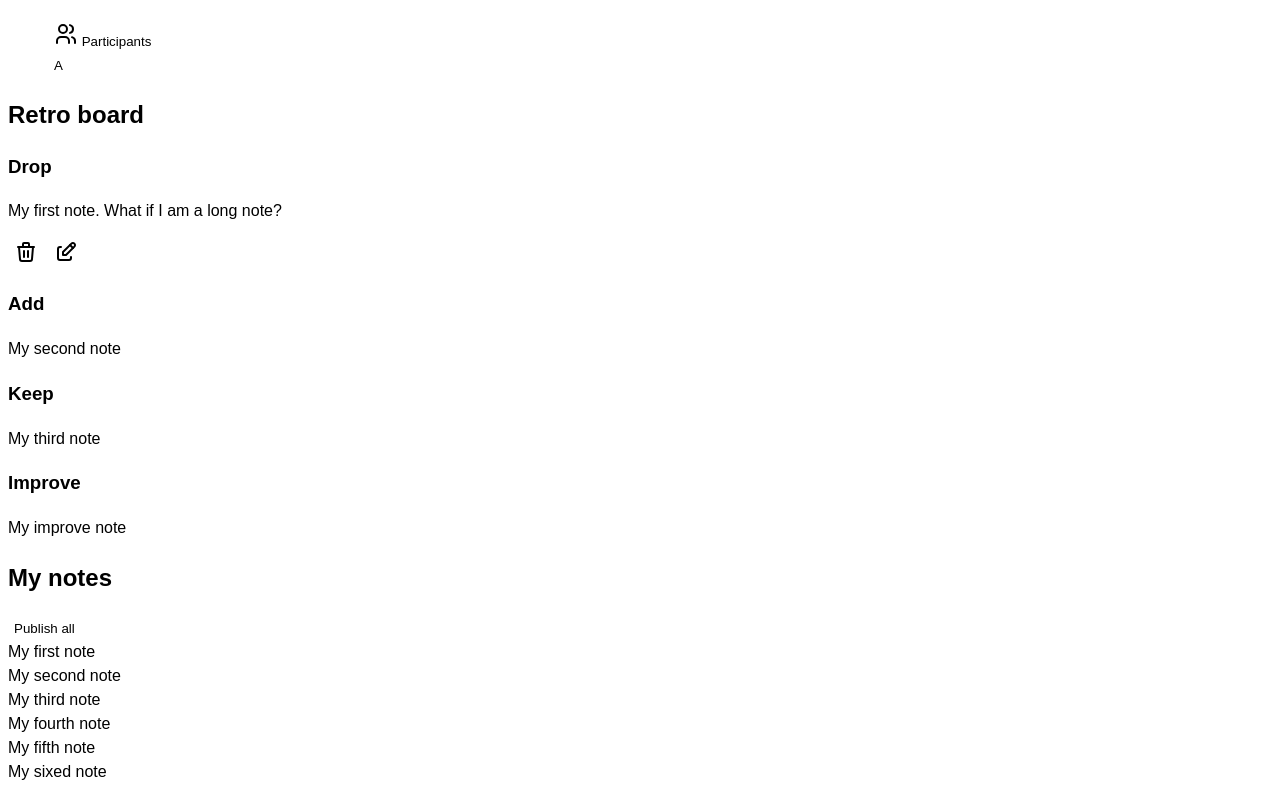
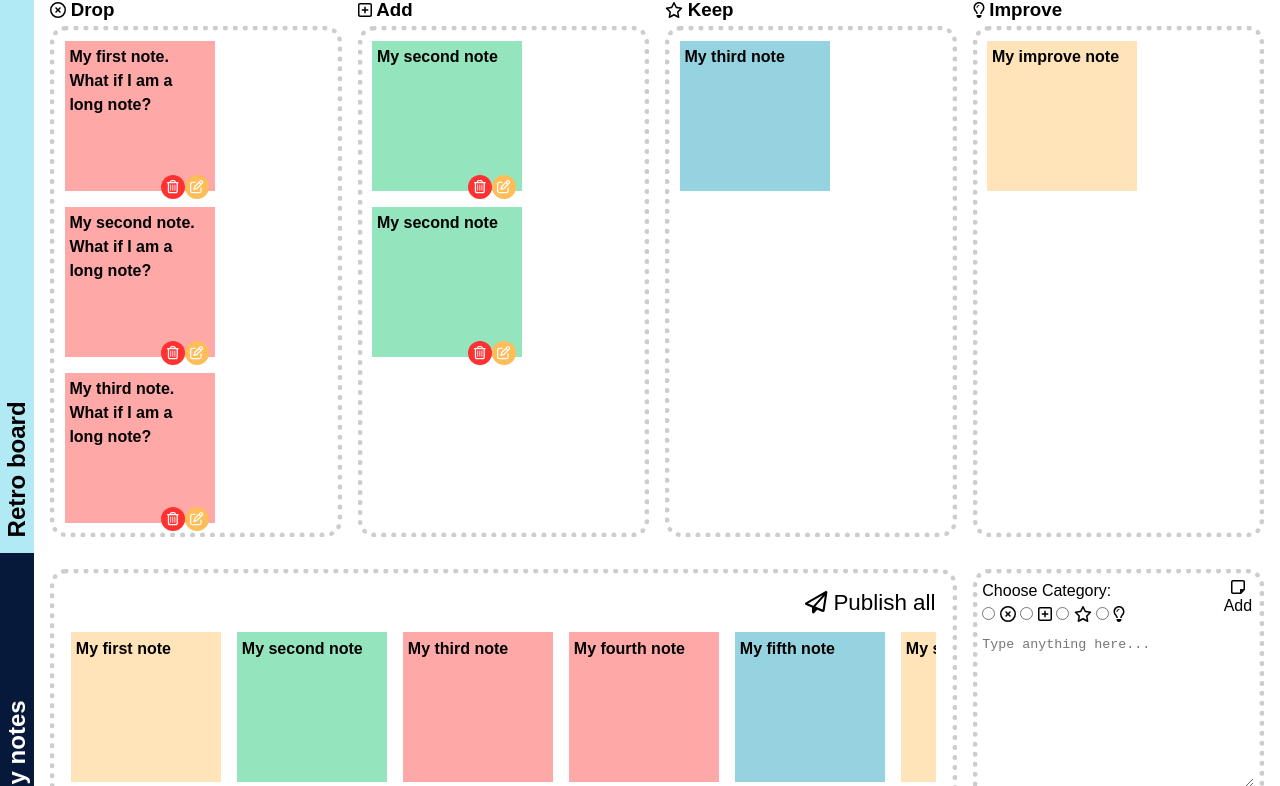
Before and after one commit to LenkoIvanov/VanillaRetroTool, a website built with Vite: page client/index.html in a window 1280 px wide. Shown: the part 70-856 px from the top of the page. Built offline with nearby package versions, Linux system fonts and the light colour scheme.

Commit message:
Feature: Implement app layout (#16)

```diff
--- a/client/index.html
+++ b/client/index.html
@@ -5,6 +5,7 @@
     <meta name="viewport" content="width=device-width, initial-scale=1.0" />
     <title>JustAnotherRetro</title>
     <link rel="stylesheet" href="./src/styles/index.css" />
+    <script src="./src/scripts/loadFA.js" type="module"></script>
   </head>
   <body>
     <header>
@@ -12,24 +13,7 @@
       <ul class="navbar-menu">
         <li>
           <button type="button" class="btn btn-primary">
-            <svg
-              xmlns="http://www.w3.org/2000/svg"
-              width="24"
-              height="24"
-              viewBox="0 0 24 24"
-              fill="none"
-              stroke="currentColor"
-              stroke-width="2"
-              stroke-linecap="round"
-              stroke-linejoin="round"
-              class="icon icon-tabler icons-tabler-outline icon-tabler-users"
-            >
-              <path stroke="none" d="M0 0h24v24H0z" fill="none" />
-              <path d="M9 7m-4 0a4 4 0 1 0 8 0a4 4 0 1 0 -8 0" />
-              <path d="M3 21v-2a4 4 0 0 1 4 -4h4a4 4 0 0 1 4 4v2" />
-              <path d="M16 3.13a4 4 0 0 1 0 7.75" />
-              <path d="M21 21v-2a4 4 0 0 0 -3 -3.85" />
-            </svg>
+            <i class="fa-regular fa-user"></i>
             Participants
           </button>
         </li>
@@ -38,78 +22,95 @@
     </header>
     <main>
       <section class="section section-board row-span-2">
-        <h2 class="section__title">Retro board</h2>
+        <div class="section__title__wrapper">
+          <h2 class="section__title">Retro board</h2>
+        </div>
         <div class="board">
           <section class="board-col retro-category">
-            <header class="retro-category__title"><h3>Drop</h3></header>
+            <header class="retro-category__title">
+              <i class="fa-regular fa-circle-xmark"></i>
+              <h3>Drop</h3>
+            </header>
             <section class="retro-category__content content-wrapper">
               <article class="note note-danger">
                 <p>My first note. What if I am a long note?</p>
                 <div class="note-actions">
                   <button class="btn btn-round delete">
-                    <svg
-                      xmlns="http://www.w3.org/2000/svg"
-                      width="24"
-                      height="24"
-                      viewBox="0 0 24 24"
-                      fill="none"
-                      stroke="currentColor"
-                      stroke-width="2"
-                      stroke-linecap="round"
-                      stroke-linejoin="round"
-                      class="icon icon-tabler icons-tabler-outline icon-tabler-trash"
-                    >
-                      <path stroke="none" d="M0 0h24v24H0z" fill="none" />
-                      <path d="M4 7l16 0" />
-                      <path d="M10 11l0 6" />
-                      <path d="M14 11l0 6" />
-                      <path
-                        d="M5 7l1 12a2 2 0 0 0 2 2h8a2 2 0 0 0 2 -2l1 -12"
-                      />
-                      <path d="M9 7v-3a1 1 0 0 1 1 -1h4a1 1 0 0 1 1 1v3" />
-                    </svg>
+                    <i class="fa-regular fa-trash-can"></i>
                   </button>
                   <button class="btn btn-round edit">
-                    <svg
-                      xmlns="http://www.w3.org/2000/svg"
-                      width="24"
-                      height="24"
-                      viewBox="0 0 24 24"
-                      fill="none"
-                      stroke="currentColor"
-                      stroke-width="2"
-                      stroke-linecap="round"
-                      stroke-linejoin="round"
-                      class="icon icon-tabler icons-tabler-outline icon-tabler-edit"
-                    >
-                      <path stroke="none" d="M0 0h24v24H0z" fill="none" />
-                      <path
-                        d="M7 7h-1a2 2 0 0 0 -2 2v9a2 2 0 0 0 2 2h9a2 2 0 0 0 2 -2v-1"
-                      />
-                      <path
-                        d="M20.385 6.585a2.1 2.1 0 0 0 -2.97 -2.97l-8.415 8.385v3h3l8.385 -8.415z"
-                      />
-                      <path d="M16 5l3 3" />
-                    </svg>
+                    <i class="fa-regular fa-pen-to-square"></i>
+                  </button>
+                </div>
+              </article>
+              <article class="note note-danger">
+                <p>My second note. What if I am a long note?</p>
+                <div class="note-actions">
+                  <button class="btn btn-round delete">
+                    <i class="fa-regular fa-trash-can"></i>
+                  </button>
+                  <button class="btn btn-round edit">
+                    <i class="fa-regular fa-pen-to-square"></i>
+                  </button>
+                </div>
+              </article>
+              <article class="note note-danger">
+                <p>My third note. What if I am a long note?</p>
+                <div class="note-actions">
+                  <button class="btn btn-round delete">
+                    <i class="fa-regular fa-trash-can"></i>
+                  </button>
+                  <button class="btn btn-round edit">
+                    <i class="fa-regular fa-pen-to-square"></i>
                   </button>
                 </div>
               </article>
             </section>
           </section>
           <section class="board-col retro-category">
-            <header class="retro-category__title"><h3>Add</h3></header>
+            <header class="retro-category__title">
+              <i class="fa-regular fa-square-plus"></i>
+              <h3>Add</h3>
+            </header>
             <section class="retro-category__content content-wrapper">
-              <article class="note note-success">My second note</article>
+              <article class="note note-success">
+                <p>My second note</p>
+                <div class="note-actions">
+                  <button class="btn btn-round delete">
+                    <i class="fa-regular fa-trash-can"></i>
+                  </button>
+                  <button class="btn btn-round edit">
+                    <i class="fa-regular fa-pen-to-square"></i>
+                  </button>
+                </div>
+              </article>
+              <article class="note note-success">
+                <p>My second note</p>
+                <div class="note-actions">
+                  <button class="btn btn-round delete">
+                    <i class="fa-regular fa-trash-can"></i>
+                  </button>
+                  <button class="btn btn-round edit">
+                    <i class="fa-regular fa-pen-to-square"></i>
+                  </button>
+                </div>
+              </article>
             </section>
           </section>
           <section class="board-col retro-category">
-            <header class="retro-category__title"><h3>Keep</h3></header>
+            <header class="retro-category__title">
+              <i class="fa-regular fa-star"></i>
+              <h3>Keep</h3>
+            </header>
             <section class="retro-category__content content-wrapper">
               <article class="note note-info">My third note</article>
             </section>
           </section>
           <section class="board-col retro-category">
-            <header class="retro-category__title"><h3>Improve</h3></header>
+            <header class="retro-category__title">
+              <i class="fa-regular fa-lightbulb"></i>
+              <h3>Improve</h3>
+            </header>
             <section class="retro-category__content content-wrapper">
               <article class="note note-warning">My improve note</article>
             </section>
@@ -117,16 +118,23 @@
         </div>
       </section>
       <section class="section section-workspace">
-        <h2 class="section__title">My notes</h2>
+        <div class="section__title__wrapper">
+          <h2 class="section__title">My notes</h2>
+        </div>
         <div class="board">
           <section class="board-col col-span-3 notes-toolbar content-wrapper">
-            <button>Publish all</button>
+            <button>
+              <i class="fa-regular fa-paper-plane"></i>
+              Publish all
+            </button>
             <div class="notes-toolbar__items">
               <article class="note note-warning">My first note</article>
               <article class="note note-success">My second note</article>
               <article class="note note-danger">My third note</article>
               <article class="note note-danger">My fourth note</article>
               <article class="note note-info">My fifth note</article>
+              <article class="note note-warning">My sixed note</article>
+              <article class="note note-warning">My sixed note</article>
               <article class="note note-warning">My sixed note</article>
               <article class="note note-placeholder">
                 <button type="button">+</button>
@@ -139,19 +147,19 @@
                 <legend>Choose Category:</legend>
                 <label>
                   <input type="radio" name="category" value="drop" />
-                  <span>DropIcon</span>
+                  <i class="fa-regular fa-circle-xmark"></i>
                 </label>
                 <label>
                   <input type="radio" name="category" value="add" />
-                  <span>AddIcon</span>
+                  <i class="fa-regular fa-square-plus"></i>
                 </label>
                 <label>
                   <input type="radio" name="category" value="keep" />
-                  <span>KeepIcon</span>
+                  <i class="fa-regular fa-star"></i>
                 </label>
                 <label>
                   <input type="radio" name="category" value="improve" />
-                  <span>ImproveIcon</span>
+                  <i class="fa-regular fa-lightbulb"></i>
                 </label>
               </fieldset>
               <textarea
@@ -160,7 +168,10 @@
                 placeholder="Type anything here..."
                 required
               ></textarea>
-              <button class="note-form__submit">Add</button>
+              <button class="note-form__submit">
+                <i class="fa-regular fa-note-sticky"></i>
+                Add
+              </button>
             </form>
           </section>
         </div>
--- a/client/package.json
+++ b/client/package.json
@@ -25,6 +25,8 @@
     "vite": "^6.0.11"
   },
   "dependencies": {
+    "@fortawesome/fontawesome-svg-core": "^6.7.2",
+    "@fortawesome/free-regular-svg-icons": "^6.7.2",
     "concurrently": "^9.1.2"
   }
 }
--- a/client/src/styles/design-tokens/design-tokens.css
+++ b/client/src/styles/design-tokens/design-tokens.css
@@ -7,6 +7,7 @@
   --light-blue: #b1eaf4;
   --light-gray: #cdcdcd;
   --white: #ffffff;
+  --black: #000000;
 
   /* Context tokens */
   --clr-info: var(--base-blue);
@@ -18,4 +19,7 @@
   --clr-tertiary: var(--light-gray);
   --clr-bg-danger: rgba(255, 49, 49, 0.42);
   --clr-bg-success: rgba(0, 191, 99, 0.42);
+  --clr-bg-keep: rgba(0, 151, 178, 0.42);
+  --clr-bg-improve: rgba(255, 189, 89, 0.42);
+
 }
--- a/client/src/styles/index.css
+++ b/client/src/styles/index.css
@@ -1,2 +1,231 @@
 @import './reset.css';
 @import './design-tokens/design-tokens.css';
+
+body {
+    height: 100vh;
+    --note-width: 150px;
+    --text-area-height: 150px;
+
+   > header {
+        display: flex;
+        justify-content: space-between;
+        align-items: center;
+        padding: 0.6rem;
+        height: 3rem;
+        background-color: var(--clr-primary);
+        color: var(--white);
+
+        > h1 {
+            font-size: 1.6rem;
+        }
+    }
+}
+
+
+.navbar-menu {
+  display: flex;
+  align-items: center;
+}
+
+.btn {
+    display: flex;
+    align-items: center;
+    justify-content: center;
+    font-weight: bold;
+    cursor: pointer;
+}
+
+.btn-primary {
+    font-size: 1rem;
+    padding: 0.2rem 0.3rem;
+    color: var(--white);
+    border: 1px solid transparent;
+    margin-right: 1rem;
+}
+
+.btn-primary:hover {
+    border-color: var(--white);
+}
+
+.btn-user {
+    border-radius: 50%;
+    width: 2rem;
+    height: 2rem;
+    background-color: var(--clr-secondary);
+    margin-right: 1rem;
+}
+
+main {
+    height: calc(100% - 3rem);
+    display: grid;
+    grid-template-rows: 2fr 1fr;
+}
+
+.section {
+    display: grid;
+    grid-template-columns: 2.125rem 1fr;
+}
+
+.section__title__wrapper {
+    align-content: end;
+    padding: 0.3rem 0.6rem;
+}
+
+.section-board >  .section__title__wrapper {
+    background-color: var(--clr-secondary);
+}
+
+.section__title {
+    text-wrap: nowrap;
+    transform: rotate(-90deg);
+}
+
+.board {
+    display: grid;
+    grid-template-columns: repeat(auto-fit, minmax(250px, 1fr));
+    padding: 1rem;
+    gap: 1rem;
+}
+
+.content-wrapper {
+    border: 5px dotted var(--clr-tertiary);
+    border-radius: 1rem;
+}
+
+.retro-category {
+    display: flex;
+    flex-direction: column;
+}
+
+.retro-category__title {
+    display: flex;
+    align-items: center;
+    height: 2rem;
+
+    > h3 {
+        margin-left: 0.3rem;
+    }
+}
+
+.retro-category__content {
+    padding: 0.6rem;
+    display: grid;
+    grid-template-columns: repeat(auto-fit, var(--note-width));
+    grid-template-rows: repeat(auto-fit, var(--note-width));
+    gap: 1rem;
+    flex-grow: 1;
+    overflow-y: auto;
+}
+
+.note {
+    padding: 0.3rem;
+    font-weight: bold;
+    position: relative;
+    aspect-ratio: 1/1;
+}
+
+.note-danger {
+    background-color: var(--clr-bg-danger);
+}
+
+.note-success {
+    background-color: var(--clr-bg-success);
+}
+
+.note-info {
+    background-color: var(--clr-bg-keep);
+}
+
+.note-warning {
+    background-color: var(--clr-bg-improve);
+}
+
+.note-actions {
+    position: absolute;
+    top: 8.375rem;
+    left: 6rem;
+    display: flex;
+}
+
+.btn-round {
+    color: var(--white);
+    border-radius: 50%;
+    width: 1.5rem;
+    height: 1.5rem;
+
+}
+
+.delete {
+    background-color: var(--base-red);
+}
+
+.edit {
+    background-color: var(--base-yellow);
+}
+
+.section-workspace > .section__title__wrapper {
+    color: var(--white);
+    background-color: var(--clr-primary)
+}
+
+.notes-toolbar {
+    grid-column: 3 span;
+    padding: 1rem;
+    overflow: hidden;
+}
+
+
+.notes-toolbar > button {
+   display: block;
+   margin-left: auto;
+   margin-bottom: 1rem;
+   font-size: 1.4rem;
+}
+
+
+.notes-toolbar__items {
+    display: flex;
+    gap: 1rem;
+    overflow: auto hidden;
+    flex-wrap: nowrap;
+
+    .note {
+     width: var(--note-width);
+     height: var(--note-width);
+    }
+}
+
+.note-placeholder {
+    border: 5px dotted var(--black);
+    border-radius: 1rem;
+    display: flex;
+    justify-content: center;
+}
+
+.note-placeholder > button {
+    font-size: 5rem;
+    width: 100%;
+}
+
+.note-form {
+    padding: 0.3rem;
+    position: relative;
+}
+
+.note-form__categories {
+    border: none;
+}
+
+.note-form__textarea {
+    margin-top: 0.6rem;
+    border: none;
+    width: 100%;
+    height: var(--text-area-height);
+}
+
+.note-form__submit {
+    font-size: 1rem;
+    position: absolute;
+    left: 85%;
+    top: 0.3rem;
+}
--- a/client/src/styles/reset.css
+++ b/client/src/styles/reset.css
@@ -1,6 +1,7 @@
 /* Reset margins,
 paddings,
 and box-sizing */
+*,
 *::before,
 *::after {
   margin: 0;
@@ -32,6 +33,7 @@ body {
   font-family: sans-serif;
   line-height: 1.5;
   -webkit-font-smoothing: antialiased;
+  margin: 0;
 }
 
 /* Remove focus outline but keep accessibility */
@@ -44,5 +46,5 @@ textarea {
 button:focus,
 input:focus,
 textarea:focus {
-  outline: 2px solid blue;
+  outline: none;
 }
```
Also changed, not shown: client/src/scripts/loadFA.js (added, +10 -0 lines), 1 other file.
